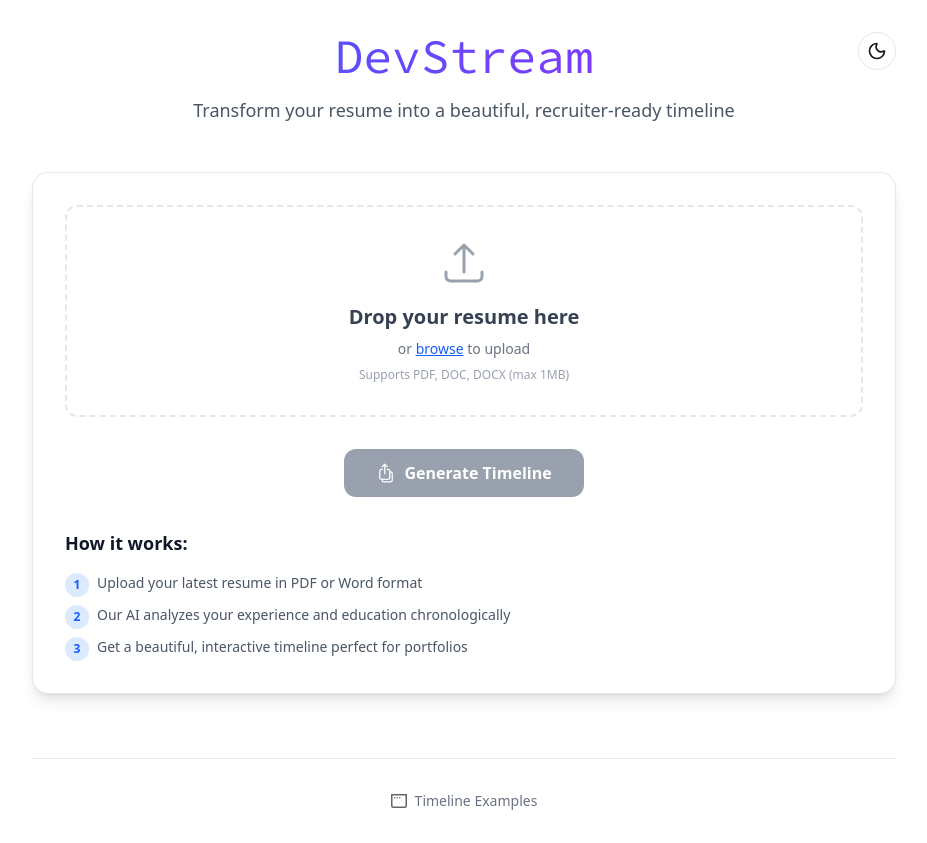
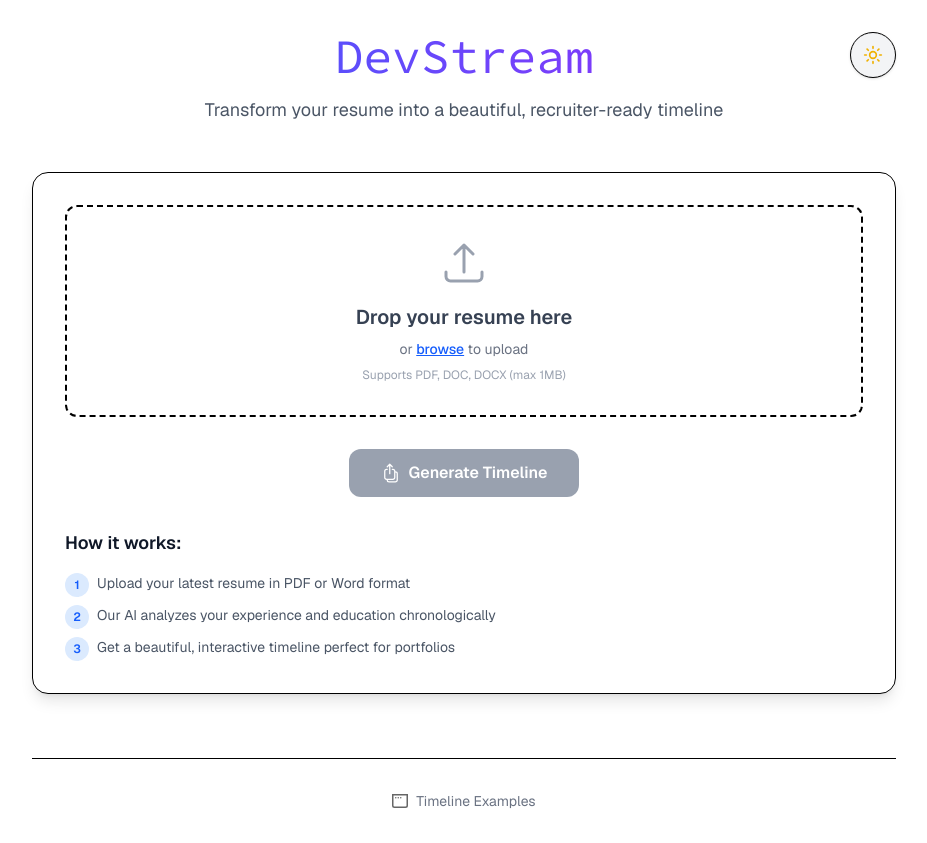
Before and after one commit to akshatparashar22/devstream, a Next.js app: page / in a window 1280 px wide. Shown: the whole page, without its empty margins (176-1103 px from the left). Built offline with nearby package versions, Linux system fonts and the light colour scheme.

Commit message:
fix/theme

```diff
--- a/app/globals.css
+++ b/app/globals.css
@@ -24,8 +24,8 @@
   --radius: 0.5rem;
 }
 
-@media (prefers-color-scheme: dark) {
-  :root {
+/* Dark theme variables - use .dark class instead of media query */
+.dark {
   --background: #0a0a0a;
   --foreground: #ededed;
   --card: #0a0a0a;
@@ -46,40 +46,16 @@
   --input: #1a1a1a;
   --ring: #d4d4d8;
 }
-}
 
-@theme inline {
-  --color-background: var(--background);
-  --color-foreground: var(--foreground);
-  --color-card: var(--card);
-  --color-card-foreground: var(--card-foreground);
-  --color-popover: var(--popover);
-  --color-popover-foreground: var(--popover-foreground);
-  --color-primary: var(--primary);
-  --color-primary-foreground: var(--primary-foreground);
-  --color-secondary: var(--secondary);
-  --color-secondary-foreground: var(--secondary-foreground);
-  --color-muted: var(--muted);
-  --color-muted-foreground: var(--muted-foreground);
-  --color-accent: var(--accent);
-  --color-accent-foreground: var(--accent-foreground);
-  --color-destructive: var(--destructive);
-  --color-destructive-foreground: var(--destructive-foreground);
-  --color-border: var(--border);
-  --color-input: var(--input);
-  --color-ring: var(--ring);
-  --font-sans: var(--font-geist-sans);
-  --font-mono: var(--font-geist-mono);
-}
-
+/* Remove the @theme inline directive and use standard CSS */
 * {
-  border-color: var(--border);
+  border-color: hsl(var(--border));
 }
 
 body {
-  background: var(--background);
-  color: var(--foreground);
-  font-family: var(--font-sans);
+  background-color: hsl(var(--background));
+  color: hsl(var(--foreground));
+  font-family: var(--font-geist-sans, ui-sans-serif, system-ui, sans-serif);
   font-feature-settings: "rlig" 1, "calt" 1;
 }
 
@@ -94,21 +70,21 @@ html {
 }
 
 ::-webkit-scrollbar-track {
-  background: var(--muted);
+  background: hsl(var(--muted));
 }
 
 ::-webkit-scrollbar-thumb {
-  background: var(--muted-foreground);
+  background: hsl(var(--muted-foreground));
   border-radius: 4px;
 }
 
 ::-webkit-scrollbar-thumb:hover {
-  background: var(--accent-foreground);
+  background: hsl(var(--accent-foreground));
 }
 
 /* Focus styles for accessibility */
 :focus-visible {
-  outline: 2px solid var(--ring);
+  outline: 2px solid hsl(var(--ring));
   outline-offset: 2px;
 }
 
@@ -127,8 +103,8 @@ html {
 .spinner {
   width: 20px;
   height: 20px;
-  border: 2px solid var(--muted);
-  border-top: 2px solid var(--primary);
+  border: 2px solid hsl(var(--muted));
+  border-top: 2px solid hsl(var(--primary));
   border-radius: 50%;
   animation: spin 1s linear infinite;
 }
@@ -139,7 +115,7 @@ html {
   width: 20px;
   height: 20px;
   border-radius: 50%;
-  background: conic-gradient(var(--primary) 0deg, var(--muted) 90deg, var(--primary) 180deg, var(--muted) 270deg);
+  background: conic-gradient(hsl(var(--primary)) 0deg, hsl(var(--muted)) 90deg, hsl(var(--primary)) 180deg, hsl(var(--muted)) 270deg);
   animation: spin 1s linear infinite;
 }
 
@@ -162,10 +138,8 @@ html {
 }
 
 /* Dark mode adjustments for cards */
-@media (prefers-color-scheme: dark) {
-  .card-hover:hover {
+.dark .card-hover:hover {
   box-shadow: 0 10px 25px -5px rgba(0, 0, 0, 0.3), 0 10px 10px -5px rgba(0, 0, 0, 0.2);
-  }
 }
 
 /* Button animations */
@@ -192,7 +166,7 @@ html {
 
 /* Timeline specific styles */
 .timeline-dot {
-  box-shadow: 0 0 0 4px var(--background), 0 0 0 8px var(--border);
+  box-shadow: 0 0 0 4px hsl(var(--background)), 0 0 0 8px hsl(var(--border));
 }
 
 /* File upload area animations */
--- a/app/layout.tsx
+++ b/app/layout.tsx
@@ -16,11 +16,16 @@ export default function RootLayout({
   children: React.ReactNode;
 }>) {
   return (
-    <html lang="en">
+    <html lang="en" suppressHydrationWarning>
       <body
         className={`${geistSans.variable} ${geistMono.variable} antialiased`}
       >
-        <ThemeProvider>
+        <ThemeProvider
+          attribute="class"
+          defaultTheme="system"
+          enableSystem
+          disableTransitionOnChange
+        >
           {children}
         </ThemeProvider>
       </body>
--- a/app/ui/components/ThemeSwitcher.tsx
+++ b/app/ui/components/ThemeSwitcher.tsx
@@ -2,10 +2,10 @@
 
 import { useTheme } from 'next-themes';
 import { useEffect, useState } from 'react';
-import { MoonIcon, SunIcon } from 'lucide-react'; // or use Heroicons
+import { MoonIcon, SunIcon } from 'lucide-react';
 
 export default function ThemeSwitcher() {
-    const { theme, setTheme } = useTheme();
+    const { theme, setTheme, resolvedTheme } = useTheme();
     const [mounted, setMounted] = useState(false);
 
     // Prevent hydration mismatch
@@ -13,15 +13,32 @@ export default function ThemeSwitcher() {
         setMounted(true);
     }, []);
 
-    if (!mounted) return null;
+    if (!mounted) {
+        return (
+            <div className="p-3 rounded-full bg-gray-100 dark:bg-gray-800 w-12 h-12 flex items-center justify-center">
+                <div className="w-5 h-5 bg-gray-300 dark:bg-gray-600 rounded animate-pulse"></div>
+            </div>
+        );
+    }
+
+    const isDark = resolvedTheme === 'dark';
 
     return (
         <button
-            onClick={() => setTheme(theme === 'dark' ? 'light' : 'dark')}
-            className="p-2 rounded-full border border-gray-300 dark:border-gray-600 hover:bg-gray-100 dark:hover:bg-gray-800 transition"
-            aria-label="Toggle Theme"
+            onClick={() => setTheme(isDark ? 'light' : 'dark')}
+            className="p-3 rounded-full bg-gray-100 dark:bg-gray-800 border border-gray-200 dark:border-gray-700 hover:bg-gray-200 dark:hover:bg-gray-700 transition-all duration-200 ease-in-out shadow-sm hover:shadow-md"
+            aria-label={`Switch to ${isDark ? 'light' : 'dark'} mode`}
         >
-            {theme === 'dark' ? <SunIcon className="w-5 h-5" /> : <MoonIcon className="w-5 h-5" />}
+            <div className="relative w-5 h-5">
+                <SunIcon
+                    className={`absolute inset-0 w-5 h-5 text-yellow-500 transition-all duration-300 ${isDark ? 'rotate-90 opacity-0 scale-0' : 'rotate-0 opacity-100 scale-100'
+                        }`}
+                />
+                <MoonIcon
+                    className={`absolute inset-0 w-5 h-5 text-slate-700 dark:text-slate-300 transition-all duration-300 ${isDark ? 'rotate-0 opacity-100 scale-100' : '-rotate-90 opacity-0 scale-0'
+                        }`}
+                />
+            </div>
         </button>
     );
 }
```
Lines whose indentation alone changed are shown as unchanged.
